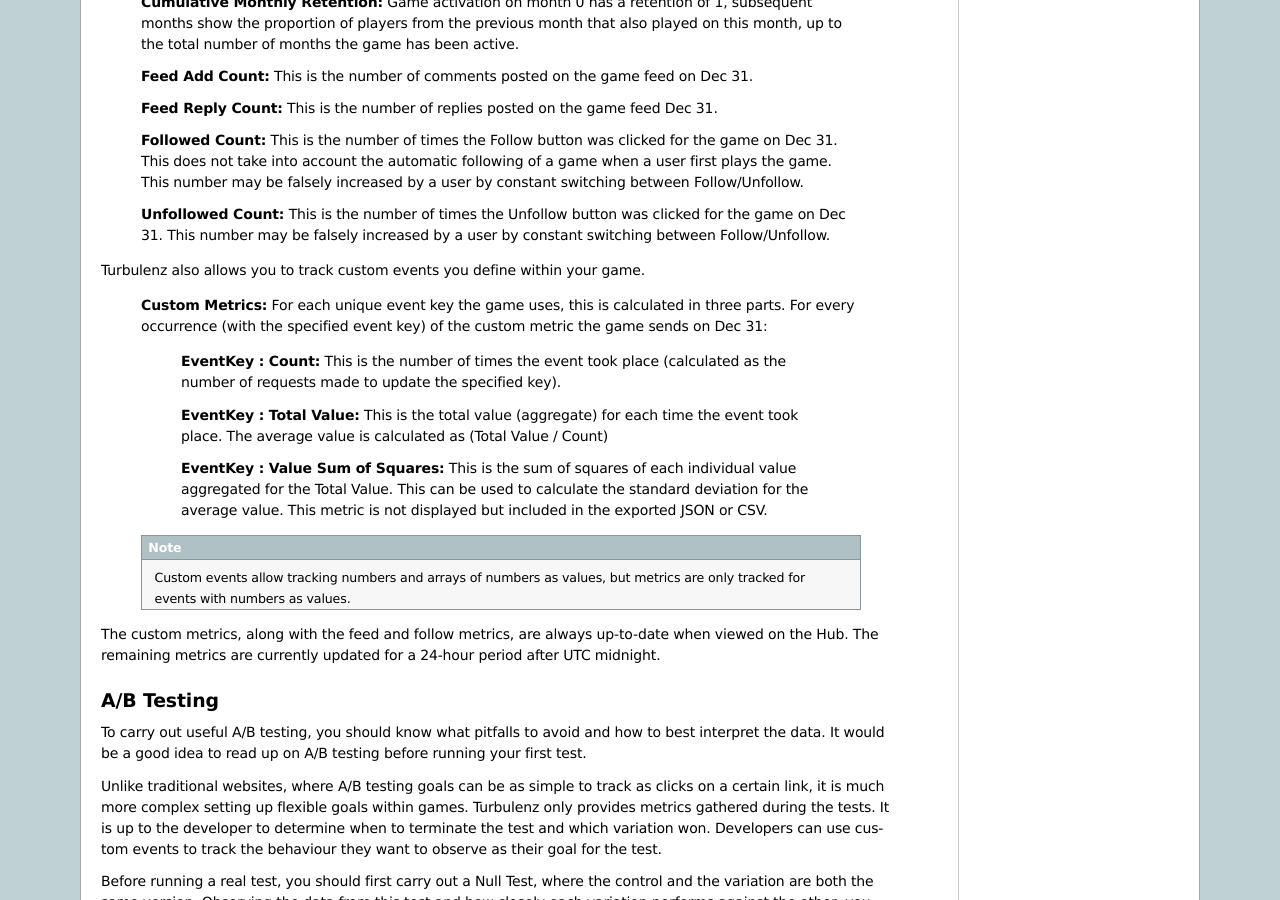
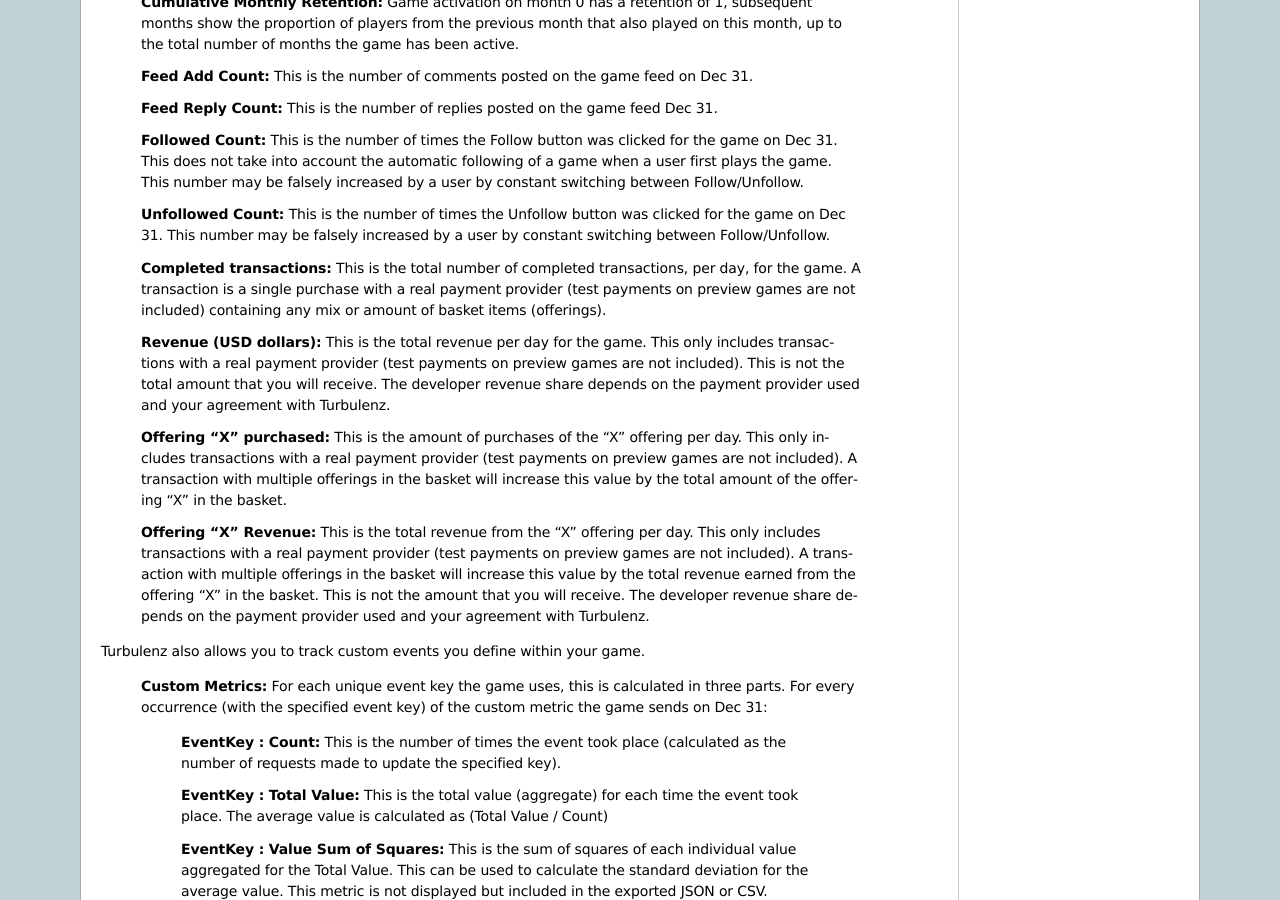
Before and after one commit to turbulenz/turbulenz_engine, a Sphinx documentation site: the page built from docs/source/hub/user_guide.rst, in a window 1280 px wide and 900 px high, scrolled down 18181 px. Built offline with Sphinx 7.4.7, drawn with Linux system fonts in a browser that asks for light colours.

Commit message:
Added hub documentation for the store metrics

```diff
--- a/docs/source/hub/user_guide.rst
+++ b/docs/source/hub/user_guide.rst
@@ -883,6 +883,27 @@
     **Unfollowed Count:** This is the number of times the Unfollow button was clicked for the game on Dec 31.
     This number may be falsely increased by a user by constant switching between Follow/Unfollow.
 
+    **Completed transactions:** This is the total number of completed transactions, per day, for the game.
+    A transaction is a single purchase with a real payment provider (test payments on preview games are not included)
+    containing any mix or amount of basket items (offerings).
+
+    **Revenue (USD dollars):** This is the total revenue per day for the game.
+    This only includes transactions with a real payment provider (test payments on preview games are not included).
+    This is not the total amount that you will receive.
+    The developer revenue share depends on the payment provider used and your agreement with Turbulenz.
+
+    **Offering "X" purchased:** This is the amount of purchases of the "X" offering per day.
+    This only includes transactions with a real payment provider (test payments on preview games are not included).
+    A transaction with multiple offerings in the basket will increase this value by the total amount of the offering
+    "X" in the basket.
+
+    **Offering "X" Revenue:** This is the total revenue from the "X" offering per day.
+    This only includes transactions with a real payment provider (test payments on preview games are not included).
+    A transaction with multiple offerings in the basket will increase this value by the total revenue earned from the
+    offering "X" in the basket.
+    This is not the amount that you will receive.
+    The developer revenue share depends on the payment provider used and your agreement with Turbulenz.
+
 Turbulenz also allows you to track :ref:`custom events <turbulenzservices_sendcustommetricevent>` you define within your game.
 
     **Custom Metrics:** For each unique event key the game uses, this is calculated in three parts.
```
